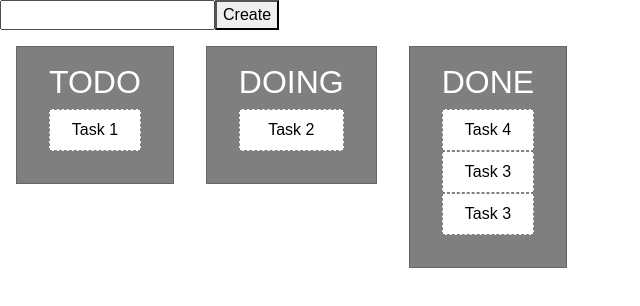
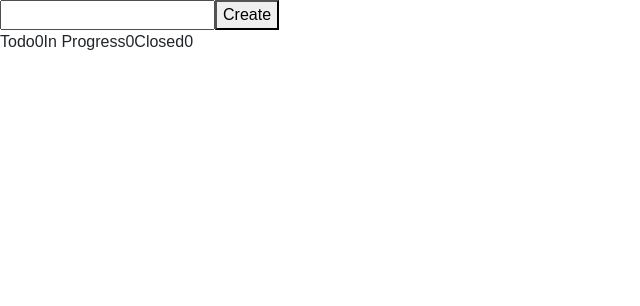
Before and after one commit to shania873/Trello-react, a React (Create React App) app in the folder client/: page / in a window 1280 px wide. Shown: the top 306 px of the page, without its empty margins (0-640 px from the left). Built offline with nearby package versions, Linux system fonts and the light colour scheme.

Commit message:
save task added

```diff
--- a/client/src/App.js
+++ b/client/src/App.js
@@ -7,11 +7,12 @@ import CreateTask from "./components/create-task/create-task";
 import { Toaster } from "react-hot-toast";
 
 const App = () => {
-  const [tasks, setTasks] = useState([]);
+  const [tasks, setTasks] = useState(
+    JSON.parse(localStorage.getItem("tasks"))
+      ? JSON.parse(localStorage.getItem("tasks"))
+      : []
+  );
 
-  useEffect(() => {
-    setTasks(JSON.parse(localStorage.getItem("tasks")));
-  });
   return (
     <div className="App">
       <Toaster />
--- a/client/src/components/create-task/create-task.js
+++ b/client/src/components/create-task/create-task.js
@@ -8,18 +8,17 @@ const CreateTask = ({ tasks, setTasks }) => {
     status: "todo",
   });
 
-  console.log(task);
-
   const handleSubmit = (e) => {
-    e.prevenDefault();
+    e.preventDefault();
     if (task.name.length < 3) return toast.error("Tu dois mettre un task !");
 
     setTasks((prev) => {
-      const list = [...prev, task];
-      console.log(list);
-      //   localStorage.setItem("tasks", JSON.stringify(list));
+      console.log(prev);
+      const list = prev ? [...prev, task] : [task];
 
-      //   return list;
+      localStorage.setItem("tasks", JSON.stringify(list));
+
+      return list;
     });
 
     toast.success("Task Created");
@@ -39,7 +38,7 @@ const CreateTask = ({ tasks, setTasks }) => {
           setTask({ ...task, id: uuidv4(), name: e.target.value })
         }
       />
-      <button>Create</button>
+      <button type="submit">Create</button>
     </form>
   );
 };
--- a/client/src/components/dashboard-container/dashboard-container.js
+++ b/client/src/components/dashboard-container/dashboard-container.js
@@ -1,16 +1,39 @@
-import React from "react";
+import React, { useState, useEffect } from "react";
 import DashboardItemComponents from "../dashboard-item/dashboard-item-components";
-const DashboardContainer = () => {
-  const [tasks, setTasks] = React.useState([
-    { id: 1, text: "Task 1", status: "todo" },
-    { id: 2, text: "Task 2", status: "doing" },
-    { id: 4, text: "Task 4", status: "done" },
-    { id: 3, text: "Task 3", status: "done" },
-    { id: 5, text: "Task 3", status: "done" },
-  ]);
+
+const DashboardContainer = ({ tasks, setTasks }) => {
+  const [inProgress, setInProgress] = useState([]);
+  const [closed, setClosed] = useState([]);
+  const [todos, setTodos] = useState([]);
+
+  useEffect(() => {
+    const fTodos = tasks?.filter((task) => task.status === "todo");
+    const fInProgress = tasks?.filter((task) => task.status === "inprogress");
+    const fClosed = tasks?.filter((task) => task.status === "closed");
+
+    setTodos(fTodos);
+    setInProgress(fInProgress);
+    setClosed(fClosed);
+  }, [tasks.length]);
+
+  const statuses = ["todo", "inprogress", "closed"];
   return (
     <div>
-      <DashboardItemComponents
+      <div className="d-flex">
+        {statuses.map((status, index) => (
+          <Section
+            key={index}
+            status={status}
+            tasks={tasks}
+            setTasks={setTasks}
+            todos={todos}
+            inProgress={inProgress}
+            closed={closed}
+          />
+        ))}
+      </div>
+
+      {/* <DashboardItemComponents
         title={"TODO"}
         greedy={true}
         tasks={tasks.filter((task) => task.status === "todo")}
@@ -23,10 +46,55 @@ const DashboardContainer = () => {
       <DashboardItemComponents
         title={"DONE"}
         greedy={true}
-        tasks={tasks.filter((task) => task.status === "done")}
-      />
+        tasks={tasks.filter((task) => task.status === "done")}gv '
+      /> */}
     </div>
   );
 };
 
 export default DashboardContainer;
+
+const Section = ({ status, tasks, setTasks, todos, inProgress, closed }) => {
+  let text = "Todo";
+  let bg = "bg-dark";
+  let tasksToMap = todos;
+
+  if (status === "inprogress") {
+    text = "In Progress";
+    bg = "bg-white";
+    tasksToMap = inProgress;
+  }
+
+  if (status === "closed") {
+    text = "Closed";
+    bg = "bg-red";
+    tasksToMap = closed;
+  }
+
+  return (
+    <div>
+      <Header text={text} bg={bg} count={todos?.length} />
+      {tasksToMap &&
+        tasksToMap.length > 0 &&
+        tasksToMap.map((task) => (
+          <Task key={task.id} task={task} setTasks={setTasks} />
+        ))}
+    </div>
+  );
+};
+
+const Task = ({ task, tasks, setTasks }) => {
+  return (
+    <div>
+      <p>{task.name}</p>
+    </div>
+  );
+};
+
+const Header = ({ text, bg, count }) => {
+  return (
+    <div className=" d-flex">
+      {text} <div>{count}</div>
+    </div>
+  );
+};
--- a/client/src/components/dashboard-item/dashboard-item-components.js
+++ b/client/src/components/dashboard-item/dashboard-item-components.js
@@ -69,7 +69,6 @@ const DashboardItemColumn = ({ title, greedy, tasks }) => {
             draggable
             onDragOver={(event) => event.preventDefault()}
           >
-            {console.log(index)}
             {task.text}
           </div>
         ))}
```
